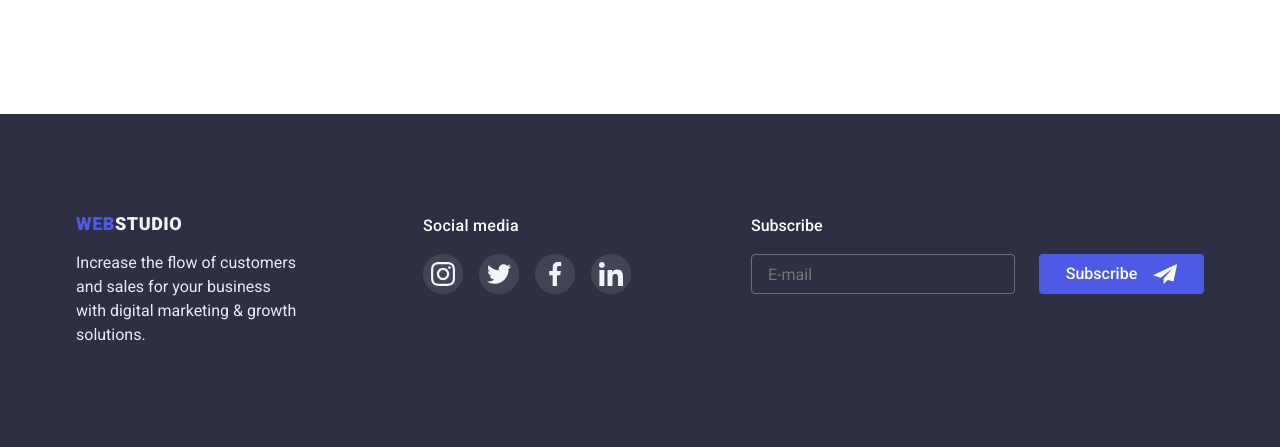
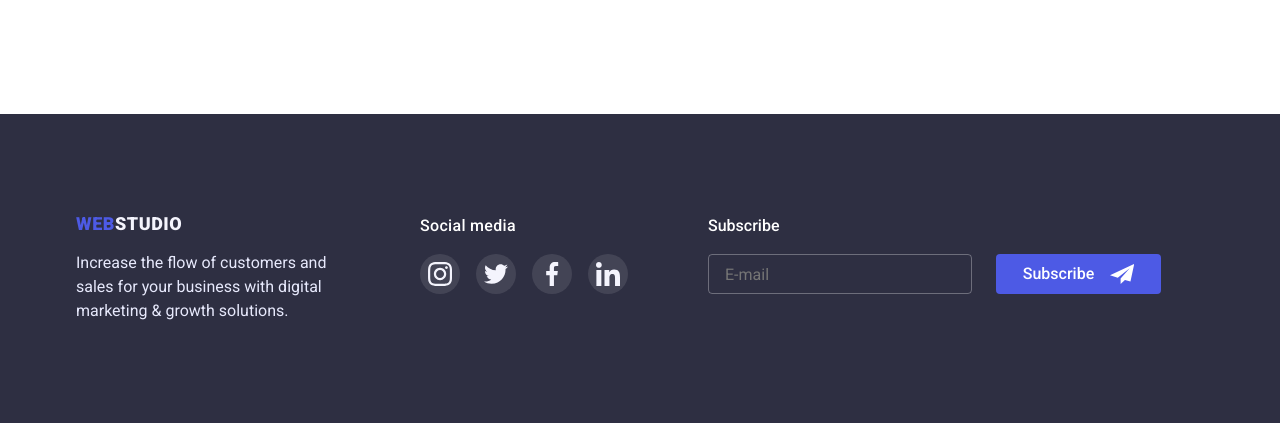
Before and after one commit to Helya7/goit-markup-hw-07, a plain HTML site: page index.html in a window 1280 px wide. Shown: the part 2760-3207 px from the top of the page. After the commit the page ends 3183 px from the top, so only its background shows below. Drawn offline with nearby package versions, Linux system fonts and the light colour scheme.

Commit message:
Update styles.css

```diff
--- a/css/styles.css
+++ b/css/styles.css
@@ -686,7 +686,7 @@ body {
 
 .container.footer-social-media {
     display: flex;
-    gap: 120px;
+    gap: 80px;
 }
 
 .footer-social-icon {
```
